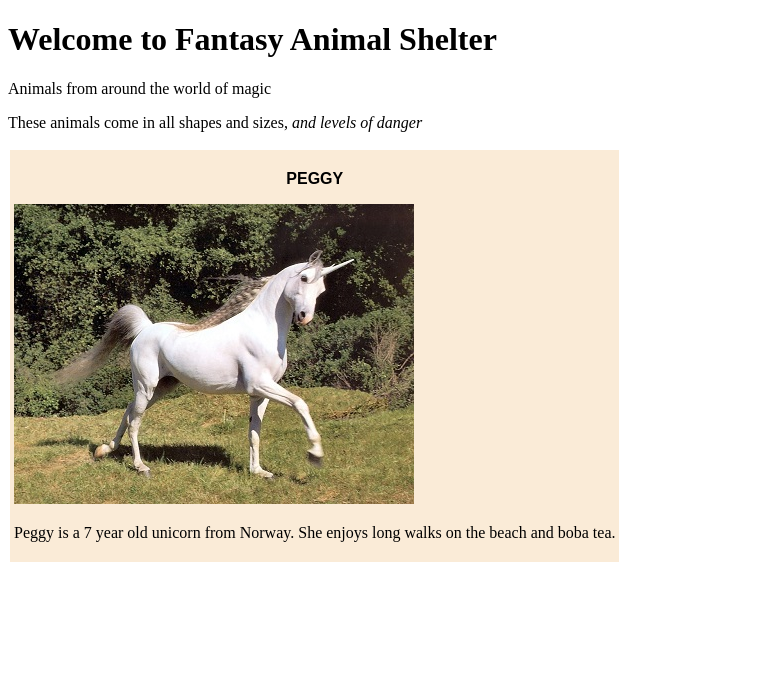
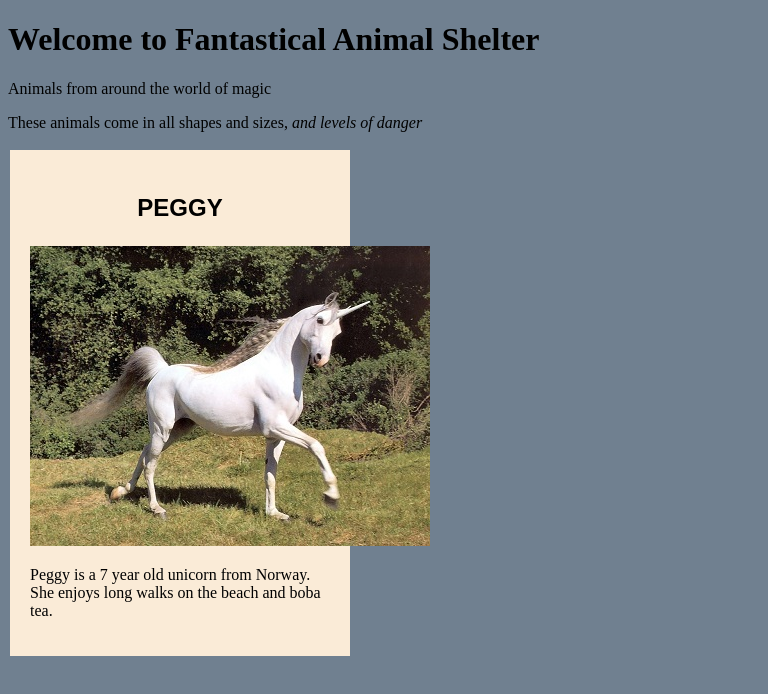
Before and after one commit to MPetersen89/Animal-Shelter, a plain HTML site: page index.html in a window 768 px wide. Drawn offline with Linux system fonts and the light colour scheme.

Commit message:
apply media query to animal profiles.
Co-authored by: Thomas Glenn <thomasgrantglenn@mac.com>
Co-authored by: Ester Tataje <ester.tataje@gmail.com>

```diff
--- a/css/styles.css
+++ b/css/styles.css
@@ -10,6 +10,23 @@
 
 .name {
   text-align: center;
+  text-shadow: 2px;
+  font-size: 24px;
   font-weight: bold;
   font-family: fantasy;
 }
+
+img {
+  align-content: center;
+}
+
+@media screen and (max-width: 1000px) and (min-width: 700px)  {
+  body  {
+    background-color: slategray;
+  }
+  .profile  {
+    width: 300px;
+    float: left;
+    padding: 20px;
+  }
+}
--- a/index.html
+++ b/index.html
@@ -7,7 +7,7 @@
   <title>Fantasy Animal Shelter</title>
 </head>
 <body>
-  <h1>Welcome to Fantasy Animal Shelter</h1>
+  <h1>Welcome to Fantastical Animal Shelter</h1>
   <p>
     Animals from around the world of magic
   </p>
```
